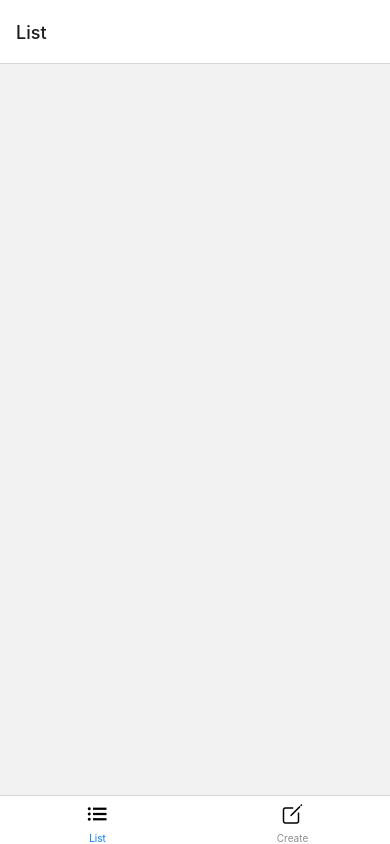
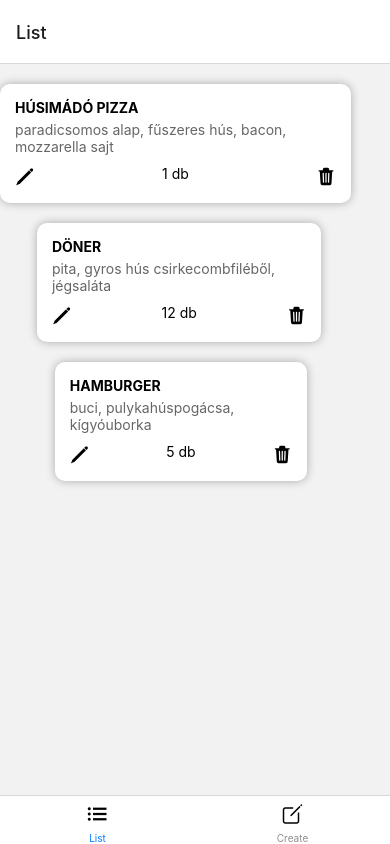
Before and after one commit to materally/falatozzhu, a React Native app: screen / in a window 390 px wide. Built offline with nearby package versions, Linux system fonts and the light colour scheme; data requests are answered from the project's data file.

Commit message:
refactor: :recycle: rerender list when is focused

```diff
--- a/screens/List.tsx
+++ b/screens/List.tsx
@@ -1,12 +1,18 @@
-import React from 'react';
+import React, { useEffect } from 'react';
 import { FlatList } from 'react-native';
+import { useIsFocused } from '@react-navigation/native'
 import { Card } from '../components/Card';
 import { useDb } from '../hooks/useDb';
 import Layout from '../ui/Layout';
-
+import { randomId } from '../utils/randomId';
 
 export const ListScreen = () => {
-  const { items } = useDb();
+  const { items, getItems } = useDb();
+  const isFocused = useIsFocused();
+
+  useEffect(() => {
+    if(isFocused) getItems();
+  }, [isFocused])
 
   return (
     <Layout>
@@ -14,7 +20,7 @@ export const ListScreen = () => {
         contentContainerStyle={{ alignItems: 'center', paddingTop: 10 }}
         data={items}
         renderItem={({ item }) => <Card item={item} />}
-        keyExtractor={item => item.id}
+        keyExtractor={item => item.id || randomId()}
       />
     </Layout>
   );
```
